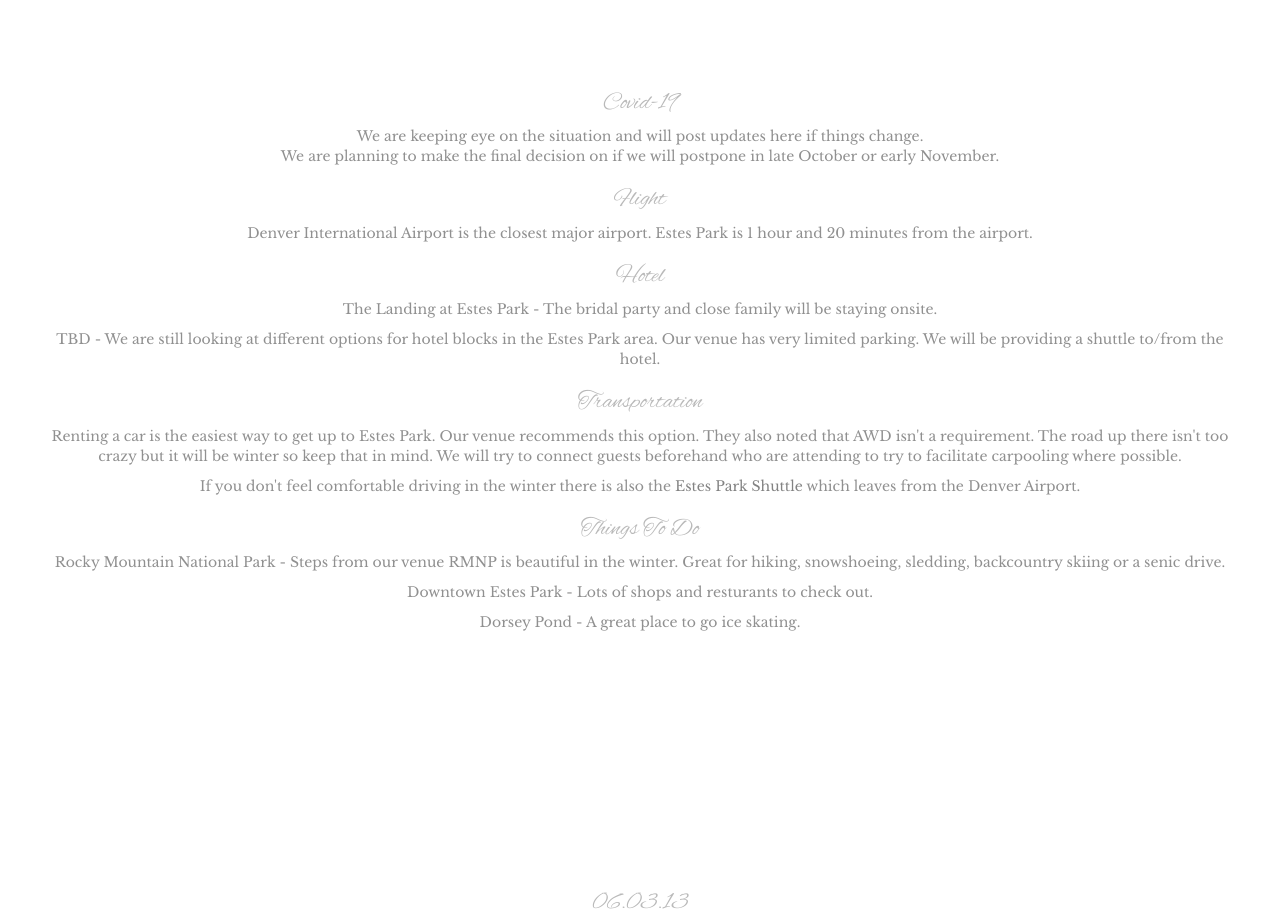
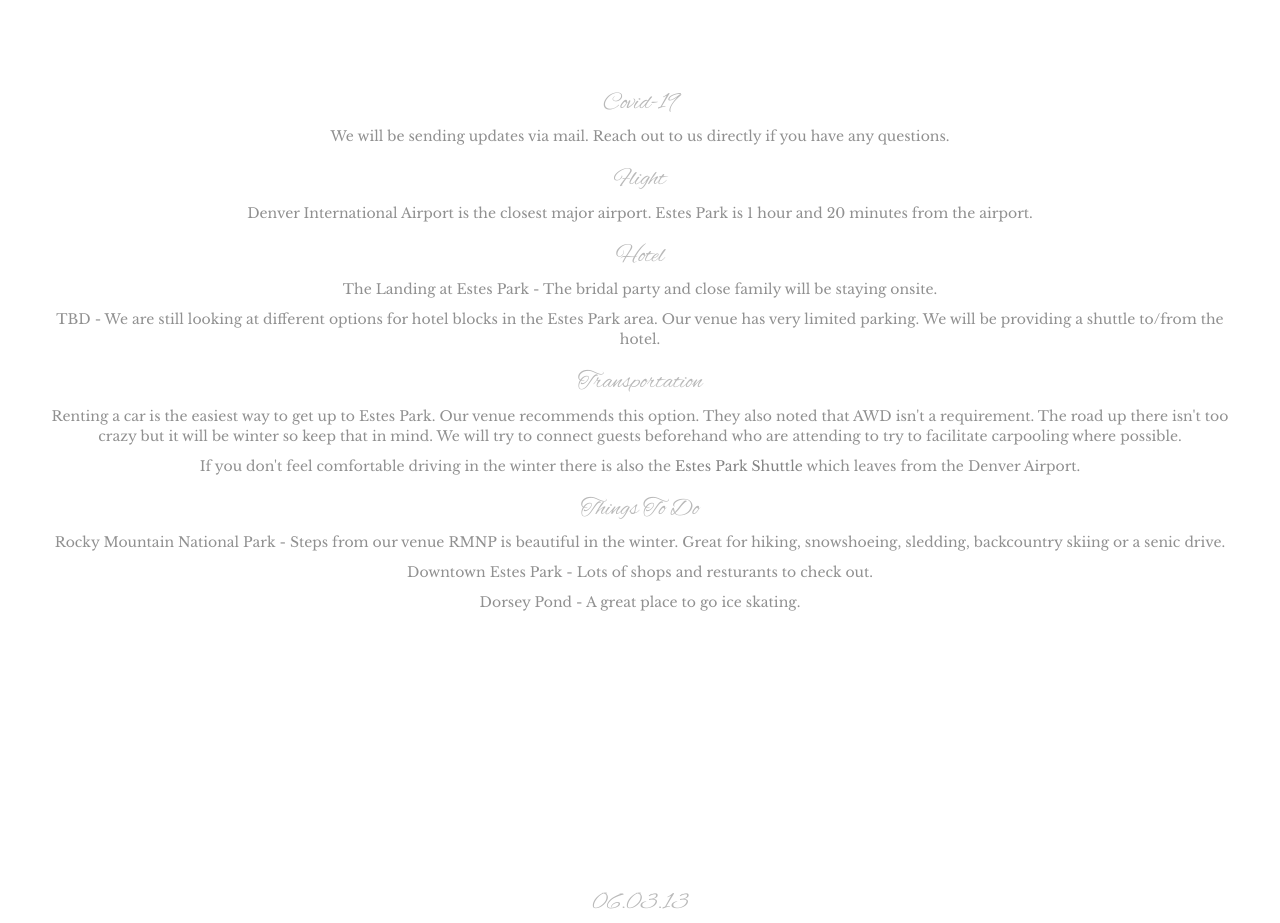
Before and after one commit to rlgeb/rlgeb.github.io, a plain HTML site: page wedding.html in a window 1280 px wide. Shown: the part 1660-2583 px from the top of the page. Drawn offline with nearby package versions, Linux system fonts and the light colour scheme.

Commit message:
Update COVID 19 section

```diff
--- a/wedding.html
+++ b/wedding.html
@@ -77,8 +77,7 @@
 			<section id="travel">
 				<h3>Covid-19</h3>
 				<p>
-					We are keeping eye on the situation and will post updates here if things change.<br>
-					We are planning to make the final decision on if we will postpone in late October or early November.
+					We will be sending updates via mail. Reach out to us directly if you have any questions.
 				</p>
 				<h3>Flight</h3>
 				<p>
```
